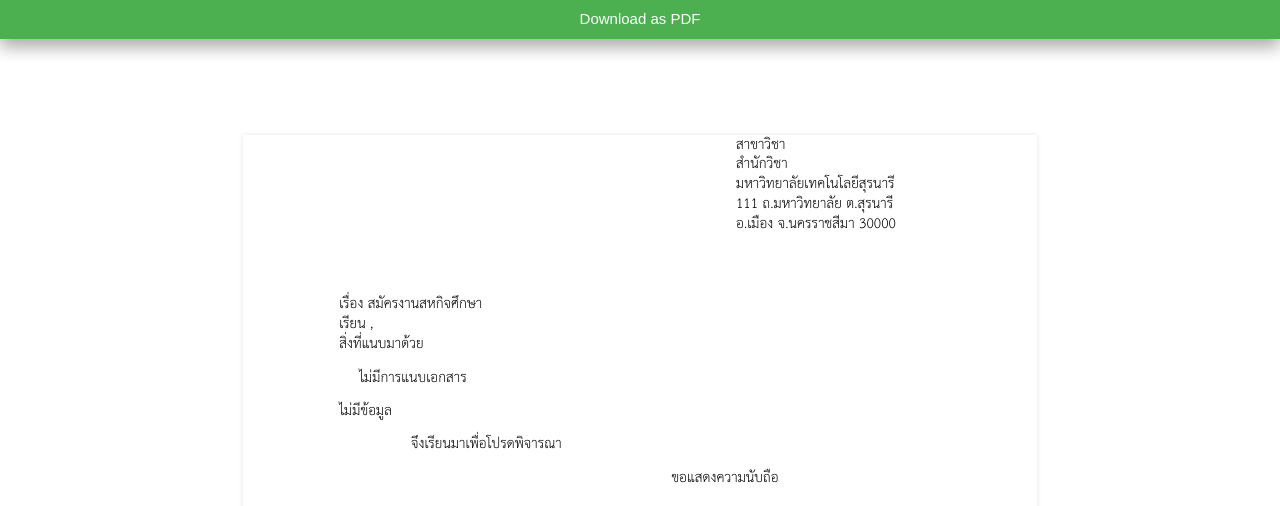
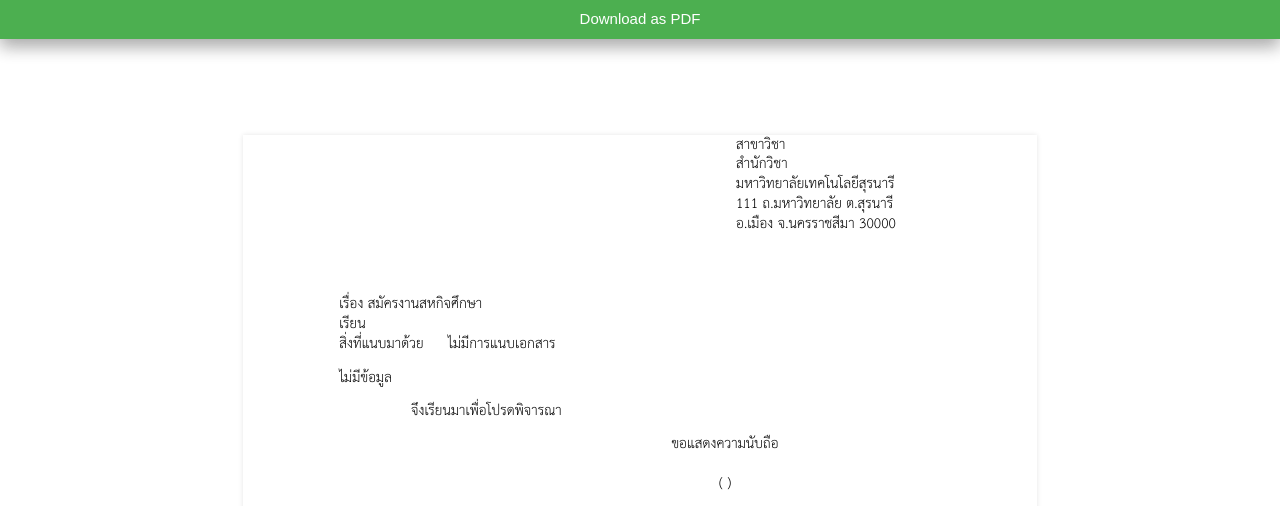
Before and after one commit to AdaFactor/ResumeProject, a Django app: template resumeSite/resumeApp/templates/resumeApp/cv_th.html in a window 1280 px wide. Shown: the top 506 px of the page. Run offline with Django 3.2, Linux system fonts and the light colour scheme; the template is opened without the code that fills it, so the values that code supplies are empty; parts of the project's set-up code (start-up, migrations or seed data) failed here and were passed over.

Commit message:
fix css CVs TH and EN

```diff
--- a/resumeSite/resumeApp/templates/resumeApp/cv_en.html
+++ b/resumeSite/resumeApp/templates/resumeApp/cv_en.html
@@ -40,9 +40,7 @@
             </div>
 
             {% for paragraph in letter.get_contents %}
-                <div class="content">
-                    <p> {{paragraph}} </p>
-                </div>
+                <p> {{paragraph}} </p>
             {% empty %}
                 <p>No data</p>
             {% endfor %}
--- a/resumeSite/resumeApp/templates/resumeApp/cv_th.html
+++ b/resumeSite/resumeApp/templates/resumeApp/cv_th.html
@@ -42,23 +42,21 @@
                     {% if letter.position == 'ot' %}
                         {{letter.position_other}},
                     {% else %}
-                        {{letter.get_position_display}},
+                        {{letter.get_position_display}}
                     {% endif %}
                     {{letter.company_name}}
                 </label>
             </div>
 
             <div>
-                <label>สิ่งที่แนบมาด้วย </label>
-                <p class="attachment">
+                <label>สิ่งที่แนบมาด้วย  </label>
+                <label class="attachment">
                 {% for attachment in letter.attachment.all %}
-                    <span>
-                        {{forloop.counter}}. {{attachment}}
-                    </span>
+                    {{forloop.counter}}. {{attachment}}
                 {% empty %}
                     <labe> ไม่มีการแนบเอกสาร </label>
                 {% endfor %}
-                </p>
+                </label>
             </div>
 
             {% for paragraph in letter.get_contents %}
```
